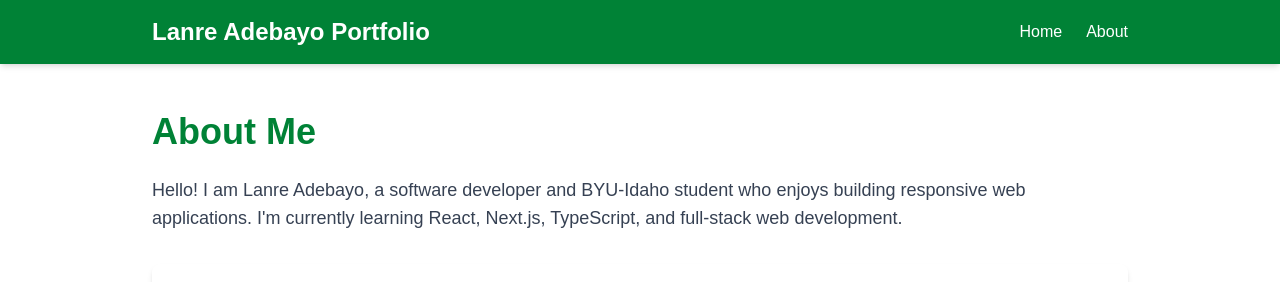
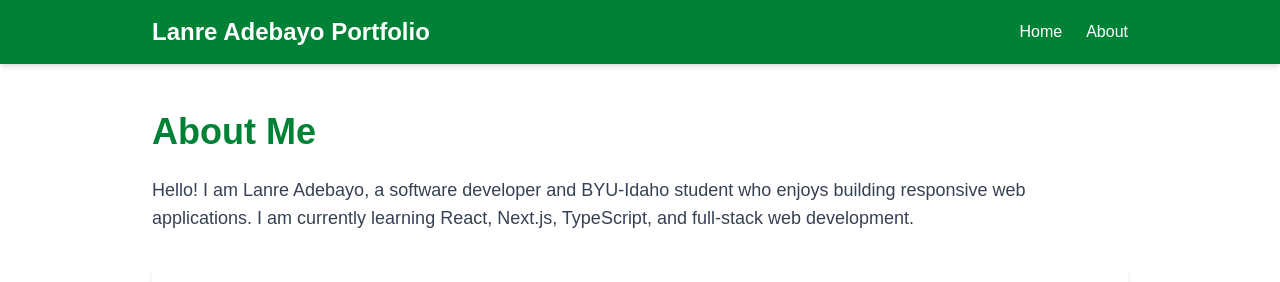
Before and after one commit to Lanreadebayo267/wdd430-portfolio, a Next.js app: page /about in a window 1280 px wide. Shown: the top 282 px of the page. Built offline with nearby package versions, Linux system fonts and the light colour scheme.

Commit message:
Corrected contraction in About page introduction

```diff
--- a/app/about/page.tsx
+++ b/app/about/page.tsx
@@ -9,7 +9,7 @@ export default function About() {
 
       <p className="text-lg text-gray-700 mb-8">
         Hello! I am Lanre Adebayo, a software developer and BYU-Idaho student who enjoys
-        building responsive web applications. I'm currently learning React,
+        building responsive web applications. I am currently learning React,
         Next.js, TypeScript, and full-stack web development.
       </p>
 
```
